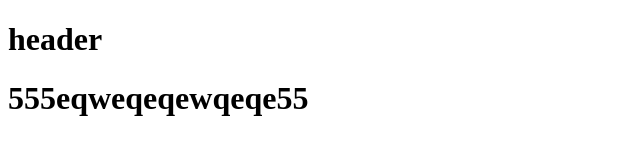
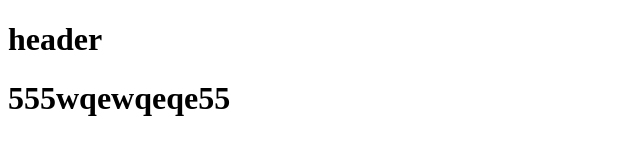
Before and after one commit to Brucenigel/test-pr-review-v2, a plain HTML site: page index.html in a window 1280 px wide. Shown: the whole page, without its empty margins (0-640 px from the left). Drawn offline with Linux system fonts and the light colour scheme.

Commit message:
44444444

```diff
--- a/index.html
+++ b/index.html
@@ -8,6 +8,6 @@
 
   <body>
     <h1>header</h1>
-    <h1>555eqweqeqewqeqe55</h1>
+    <h1>555wqewqeqe55</h1>
   </body>
 </html>
```
